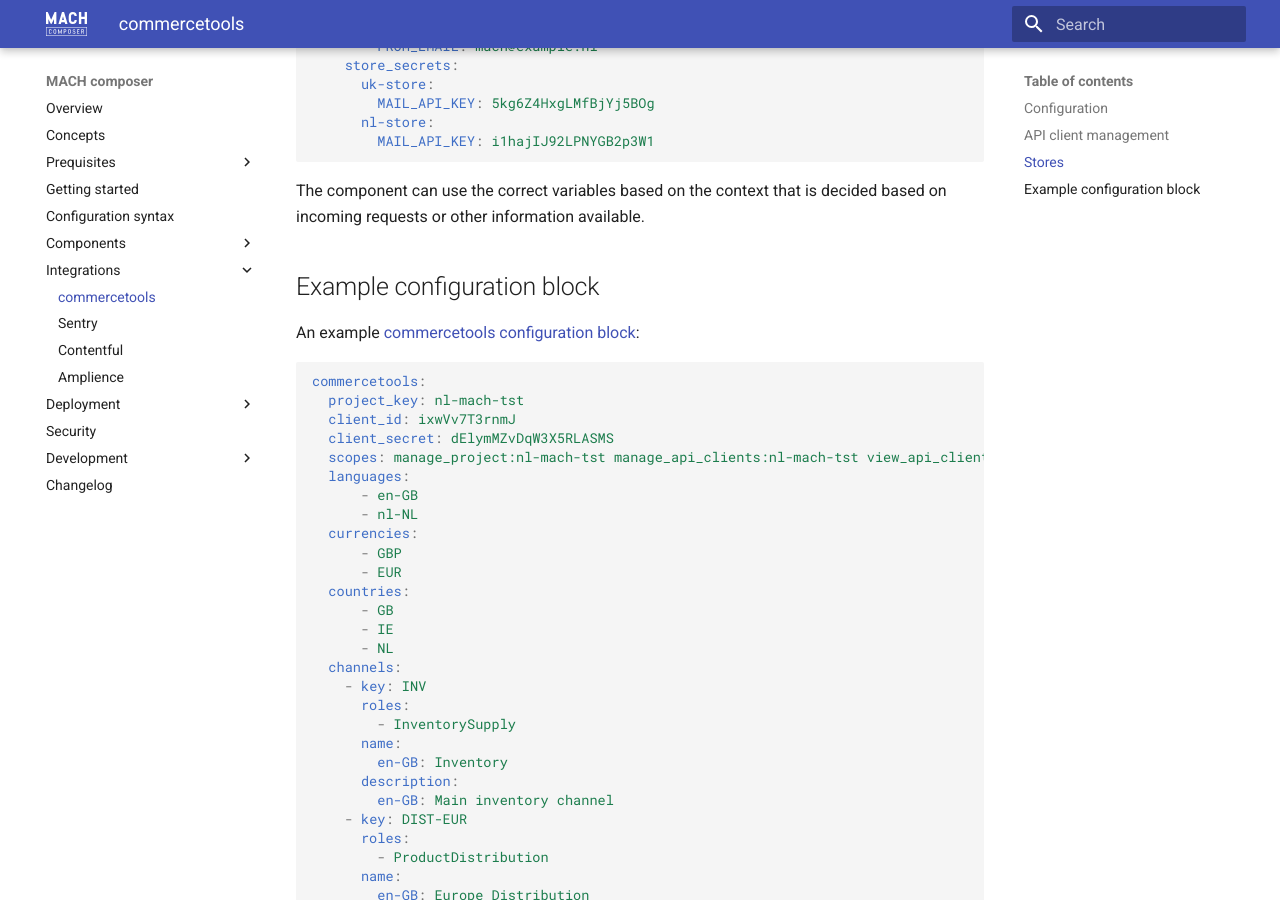
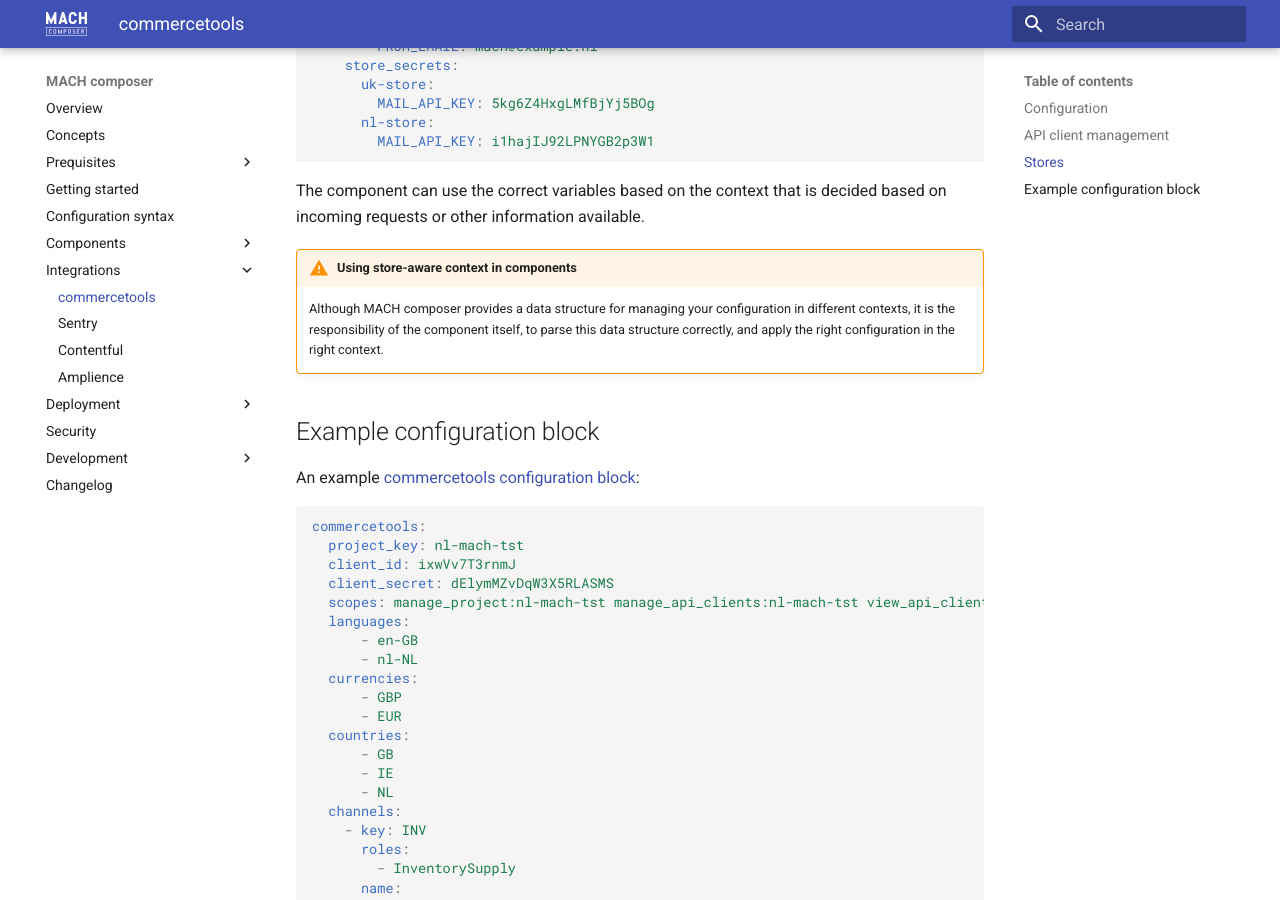
Before and after one commit to mach-composer/mach-composer-cli, an MkDocs documentation site: the page built from docs/src/integrations/commercetools.md, in a window 1280 px wide and 900 px high, scrolled down 1644 px. Built offline with MkDocs 1.6.1 and Material for MkDocs 9.7.7, drawn with Linux system fonts in a browser that asks for light colours; a script that is not in the unit is left out.

Commit message:
adding warning for parsing store aware settings

```diff
--- a/docs/src/integrations/commercetools.md
+++ b/docs/src/integrations/commercetools.md
@@ -70,6 +70,12 @@
 
 The component can use the correct variables based on the context that is decided based on incoming requests or other information available.
 
+!!! warning "Using store-aware context in components"
+    Although MACH composer provides a data structure for managing your configuration in different contexts, it is the responsibility of the component itself, to parse this data structure correctly, and apply the right configuration in the right context.
+
+    <!--TODO: add link to example implementation where we parse and applye the store-aware configuration in a component.-->
+
+
 ## Example configuration block
 
 An example [commercetools configuration block](../syntax.md#commercetools):
```
